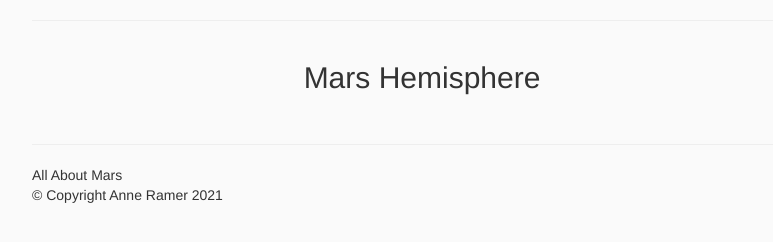
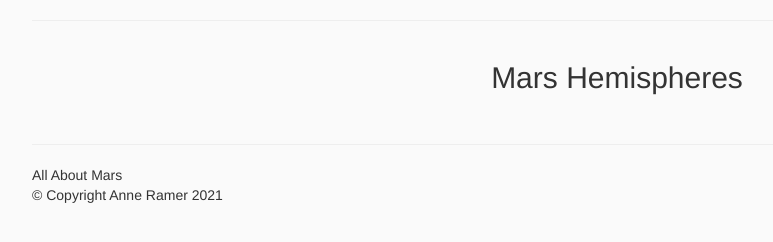
Before and after one commit to amramer45/web-scraping-challenge, a Flask app: page / in a window 1280 px wide. Shown: the part 515-757 px from the top of the page, without its empty margins (38-811 px from the left). Run offline with Flask 2, Linux system fonts and the light colour scheme; data that the repository does not hold is empty; some libraries are stand-ins or nearby versions.

Commit message:
mars hemisphere title centered

```diff
--- a/Missions_to_Mars/templates/index.html
+++ b/Missions_to_Mars/templates/index.html
@@ -29,6 +29,7 @@
     </div>
   </div>
   </br>
+
    <!-- Mars Facts and Featured Image -->
    <hr>
     <div class="container">
@@ -52,8 +53,8 @@
       <!-- Mars Hemispheres -->
       <div class="container">
         <div class="row">
-          <div class="col-md-8">
-            <h2 class="text-center">Mars Hemisphere</h2>
+          <div class="col-md-12">
+            <h2 class="text-center">Mars Hemispheres</h2>
           </div>
         </div>
         </br>
```
